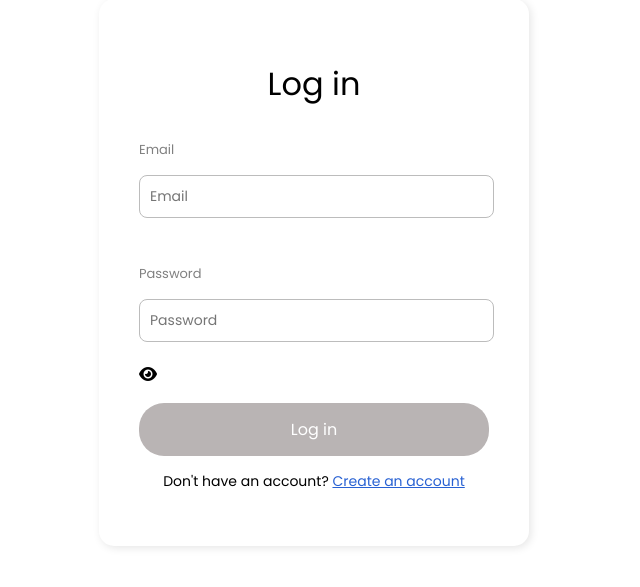
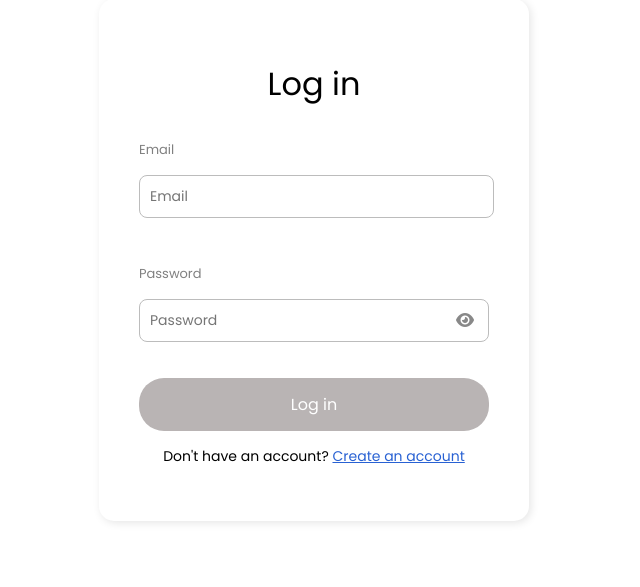
Before and after one commit to NurArisya/WebApp, a PHP site: page /src/login.html in a window 1280 px wide. Shown: the part 51-638 px from the top of the page, without its empty margins (326-966 px from the left). Run offline with PHP 8.4, Linux system fonts and the light colour scheme.

Commit message:
Update login.css
toggle password css

```diff
--- a/css/login.css
+++ b/css/login.css
@@ -58,3 +58,32 @@ input[type=email], input[type=password] {
     color: #2861d3;
     text-decoration: underline;
 }
+
+/*Toggle Password */
+
+.password-container {
+    position: relative;
+    display: flex;
+    align-items: center;
+}
+
+.password-container input {
+    width: 95%;
+    padding: 10px;
+    border: 1px solid #bcbcbc;
+    border-radius: 8px;
+    margin-top: 5px;
+    margin-bottom: 20px;
+    font-size: 14px;
+}
+
+.password-container i {
+    position: absolute;
+    right: 15px;
+    bottom: 50%;
+    color: #888;
+}
+
+.togglePassword {
+    cursor: pointer;
+}
```
